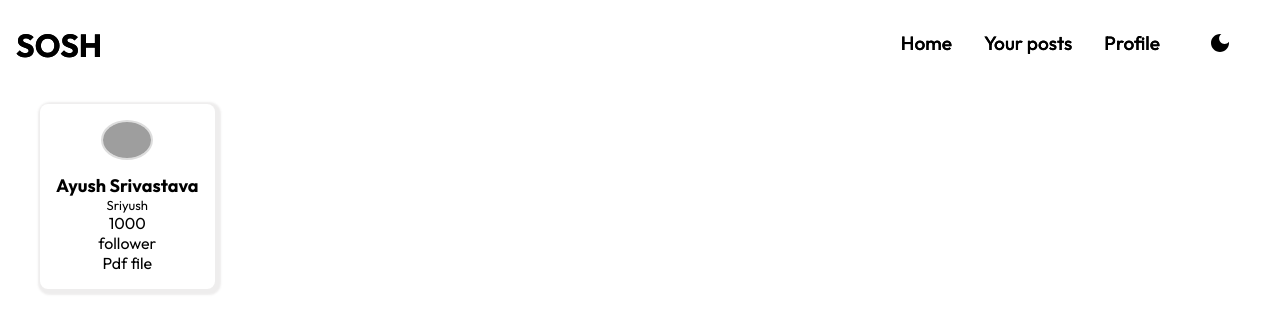
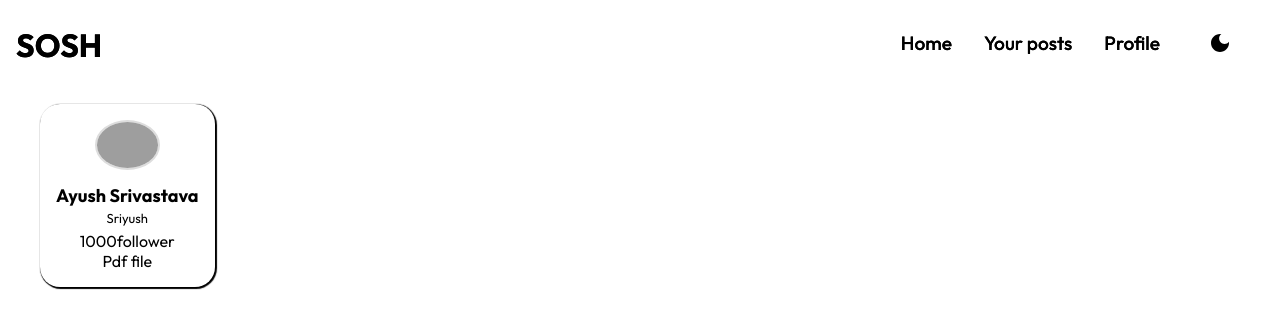
Before and after one commit to Sriyush/Mern-project, a React (Create React App) app in the folder frontend/: page / in a window 1280 px wide. Shown: the top 334 px of the page. Built offline with nearby package versions, Linux system fonts and the light colour scheme; grey boxes are pictures that could not be loaded.

Commit message:
working on UserCard

```diff
--- a/frontend/src/UserCard.jsx
+++ b/frontend/src/UserCard.jsx
@@ -8,8 +8,8 @@ const UserCard = () => {
         <div id="title">Ayush Srivastava</div>
         <div id ="subtitle">Sriyush</div>
         <div id="stats">
-            <div className="stat-num">1000</div>
-            <div className="stat-type">follower</div>
+            <div class="stat-num">1000</div>
+            <div class="stat-type">follower</div>
         </div>
         <div id ="actions">Pdf file</div>
     </div>
--- a/frontend/src/index.css
+++ b/frontend/src/index.css
@@ -8,10 +8,12 @@
 }
 .cardStyle{
   background-color: var(--bg-color);
-  border-radius: 8px;
   padding: 16px;
-  box-shadow: 2px 2px 2px 4px rgba(89, 83, 83, 0.1);
+  box-shadow: 1px 1px 1px 1px var(--text-color) ;
   text-align: center;
+  /* border-color: var(--text-color); */
+  border-radius: 20px;
+  border-width: 10px;
 }
 #title{
   font-weight:700;
@@ -20,9 +22,25 @@
 }
 #subtitle{
   font-size: small;
+  margin-top: 3px;
+}
+#stats{
+  display: flex;
+  justify-content:center ;
+  margin-top: 5px;
+}
+.stat-num{
+  display: flex;
+  flex-direction: column;
+  align-items: center;
+}
+.stat-type{
+  display: flex;
+  flex-direction: column;
+  align-items: center;
 }
 .img{
-  height: 40px;
+  height: 50px;
   border-radius: 50%; /* Adjust the height as needed */
   margin: 0 auto; /* Center the image */
   border: 2px solid #ddd;
```
